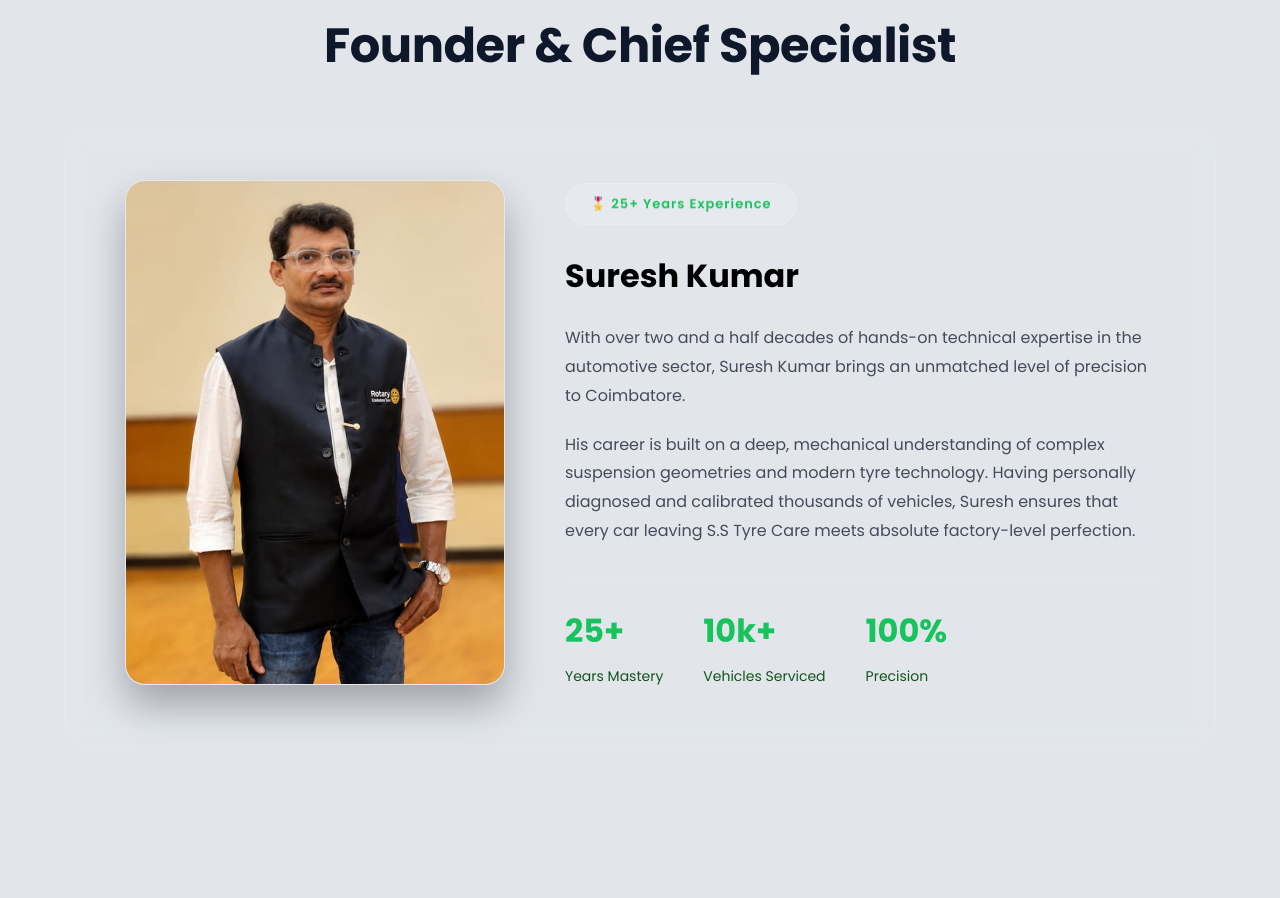
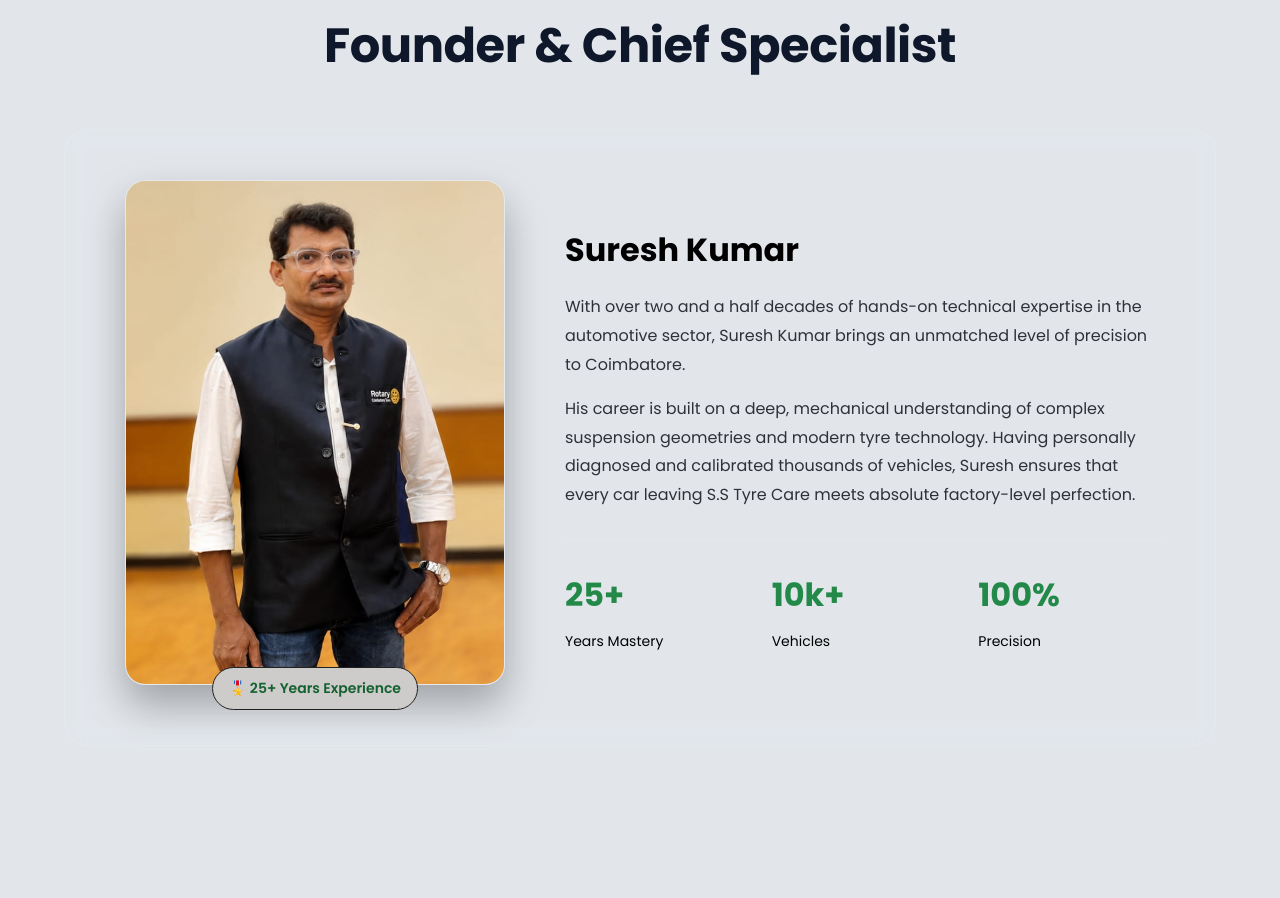
Before and after one commit to Sarvesh-52390/ss, a website: page index.html in a window 1280 px wide. Shown: the part 1479-2377 px from the top of the page. Drawn offline with Linux system fonts and the light colour scheme.

Commit message:
last of founder

```diff
--- a/index.html
+++ b/index.html
@@ -6,6 +6,7 @@
   <title>S.S TYRE CARE | Wheel Alignment & Tyre Care</title>
   <meta name="description" content="S.S Tyre Care in Sundarapuram, Coimbatore. Professional 3D wheel alignment, dynamic balancing, and premium car & two-wheeler tyre sales.">
   <meta name="keywords" content="Wheel Alignment Sundarapuram, Tyre Shop Coimbatore, 3D Wheel Alignment, Dynamic Balancing, Two Wheeler Tyres, S.S Tyre Care">
+  <meta name="viewport" content="width=device-width, initial-scale=1.0">
 
   <meta property="og:title" content="S.S TYRE CARE | Precision Mobility">
   <meta property="og:description" content="Premium Wheel Alignment, Balancing & Tyre Sales in Sundarapuram. Drive with perfection.">
@@ -95,43 +96,41 @@
     </div>
   </section>
 
-  <section id="founder" style="padding-bottom: 80px;">
+ <section id="founder" style="padding-bottom: 80px;">
     <div class="container">
-
       <h2 class="section-title reveal text-center" style="margin-bottom: 40px;">Founder & Chief Specialist</h2>
 
-      <div class="founder-card reveal shimmer-effect" style="display: flex; flex-wrap: wrap; align-items: center; gap: 50px; background: rgba(255, 255, 255, 0.03); border: 1px solid rgba(255, 255, 255, 0.1); border-radius: 24px; padding: 50px; backdrop-filter: blur(10px);">
+      <div class="founder-glass-card reveal shimmer-effect">
 
-        <div class="founder-img" style="flex: 1; min-width: 280px; text-align: center; position: relative;">
-          <img src="founder.jpg" alt="Suresh Kumar - Founder" style="width: 100%; max-width: 380px; border-radius: 20px; box-shadow: 0 20px 40px rgba(0,0,0,0.3); border: 1px solid rgba(255, 255, 255, 0.1);">
+        <div class="founder-img-wrapper">
+          <img src="founder.jpg" alt="Suresh Kumar - Founder">
+          <div class="founder-pill-badge">
+            <span>🎖️ 25+ Years Experience</span>
+          </div>
         </div>
 
-        <div class="founder-info" style="flex: 1.5; min-width: 300px;">
-          <div class="pill-badge floating-drop" style="margin-bottom: 20px; display: inline-block;">
-            <span>🎖️ 25+ Years Experience</span>
-          </div>
+        <div class="founder-content">
+          <h3 style="font-size: 32px; font-weight: 700; color: #000000; margin-bottom: 15px;">Suresh Kumar</h3>
 
-          <h3 style="font-size: 32px; font-weight: 700; color: #000000; margin-bottom: 20px;">Suresh Kumar</h3>
-
-          <p style="font-size: 16px; line-height: 1.8; color: #454b58; margin-bottom: 20px;">
+          <p style="font-size: 16px; line-height: 1.8; color: #2e3137; margin-bottom: 15px;">
             With over two and a half decades of hands-on technical expertise in the automotive sector, Suresh Kumar brings an unmatched level of precision to Coimbatore.
           </p>
-          <p style="font-size: 16px; line-height: 1.8; color: #454b58; margin-bottom: 30px;">
+          <p style="font-size: 16px; line-height: 1.8; color: #2e3137; margin-bottom: 20px;">
             His career is built on a deep, mechanical understanding of complex suspension geometries and modern tyre technology. Having personally diagnosed and calibrated thousands of vehicles, Suresh ensures that every car leaving S.S Tyre Care meets absolute factory-level perfection.
           </p>
 
-          <div style="display: flex; flex-wrap: wrap; gap: 40px; border-top: 1px solid rgba(255, 255, 255, 0.1); padding-top: 25px;">
-            <div>
-              <h4 class="text-green" style="font-size: 32px; font-weight: 700; margin-bottom: 5px;">25+</h4>
-              <p style="font-size: 14px; color: #14531d;">Years Mastery</p>
+          <div class="founder-stats-row">
+            <div class="stat-item">
+              <h4>25+</h4>
+              <p>Years Mastery</p>
             </div>
-            <div>
-              <h4 class="text-green" style="font-size: 32px; font-weight: 700; margin-bottom: 5px;">10k+</h4>
-              <p style="font-size: 14px; color: #14531d;">Vehicles Serviced</p>
+            <div class="stat-item">
+              <h4>10k+</h4>
+              <p>Vehicles</p>
             </div>
-            <div>
-              <h4 class="text-green" style="font-size: 32px; font-weight: 700; margin-bottom: 5px;">100%</h4>
-              <p style="font-size: 14px; color: #14531d;">Precision</p>
+            <div class="stat-item">
+              <h4>100%</h4>
+              <p>Precision</p>
             </div>
           </div>
 
--- a/styles.css
+++ b/styles.css
@@ -286,11 +286,12 @@ section { padding: 75px 0; overflow: hidden; }
 .about-image img { width: 100%; height: auto; border-radius: 32px; box-shadow: var(--shadow-soft); display: block; }
 
 /* =========================================
-   FOUNDER SECTION STYLES
+   FOUNDER SECTION - BULLETPROOF GRID
    ========================================= */
 
 .founder-glass-card {
-  display: flex;
+  display: grid;
+  grid-template-columns: 1fr 1.5fr; /* 2 Columns for Desktop */
   align-items: center;
   gap: 50px;
   background: rgba(255, 255, 255, 0.03);
@@ -300,39 +301,77 @@ section { padding: 75px 0; overflow: hidden; }
   backdrop-filter: blur(10px);
 }
 
-.founder-img-col {
-  flex: 1;
+.founder-img-wrapper {
   text-align: center;
   position: relative;
 }
 
-.founder-text-col {
-  flex: 1.2;
+.founder-img-wrapper img {
+  width: 100%;
+  max-width: 380px;
+  border-radius: 20px;
+  box-shadow: 0 20px 40px rgba(0,0,0,0.3);
+  border: 1px solid rgba(255, 255, 255, 0.1);
+}
+
+.founder-pill-badge {
+  position: absolute;
+  bottom: -15px;
+  left: 50%;
+  transform: translateX(-50%);
+  background: #cecbcb;
+  border: 1px solid #202221;
+  white-space: nowrap;
+  padding: 8px 16px;
+  border-radius: 50px;
+  color: #146130;
+  font-weight: 600;
+  font-size: 14px;
 }
 
 .founder-stats-row {
-  display: flex;
-  gap: 40px;
+  display: grid;
+  grid-template-columns: repeat(3, 1fr); /* 3 Columns for stats */
+  gap: 20px;
   border-top: 1px solid rgba(255, 255, 255, 0.1);
   padding-top: 25px;
   margin-top: 30px;
 }
 
-/* MOBILE VIEW: Triggers when screen is smaller than 900px */
+.stat-item h4 {
+  color: #238949;
+  font-size: 32px;
+  font-weight: 700;
+  margin: 0 0 5px 0;
+}
+
+.stat-item p {
+  font-size: 14px;
+  color: #000000;
+  margin: 0;
+}
+
+/* =========================================
+   STRICT MOBILE RULES
+   ========================================= */
 @media (max-width: 900px) {
   .founder-glass-card {
-    flex-direction: column;
+    grid-template-columns: 1fr; /* Forces 1 Column on Mobile */
     padding: 30px 20px;
-    gap: 30px;
+    gap: 40px;
   }
 
-  .founder-img-col img {
-    max-width: 300px !important;
+  .founder-img-wrapper img {
+    max-width: 280px; /* Shrinks image slightly for phones */
   }
 
   .founder-stats-row {
-    justify-content: space-between;
-    gap: 20px;
+    grid-template-columns: 1fr 1fr 1fr; /* Keeps stats in a row */
+    text-align: center;
+  }
+
+  .stat-item h4 {
+    font-size: 24px; /* Slightly smaller numbers on phone */
   }
 }
 /* ========================================= */
```
